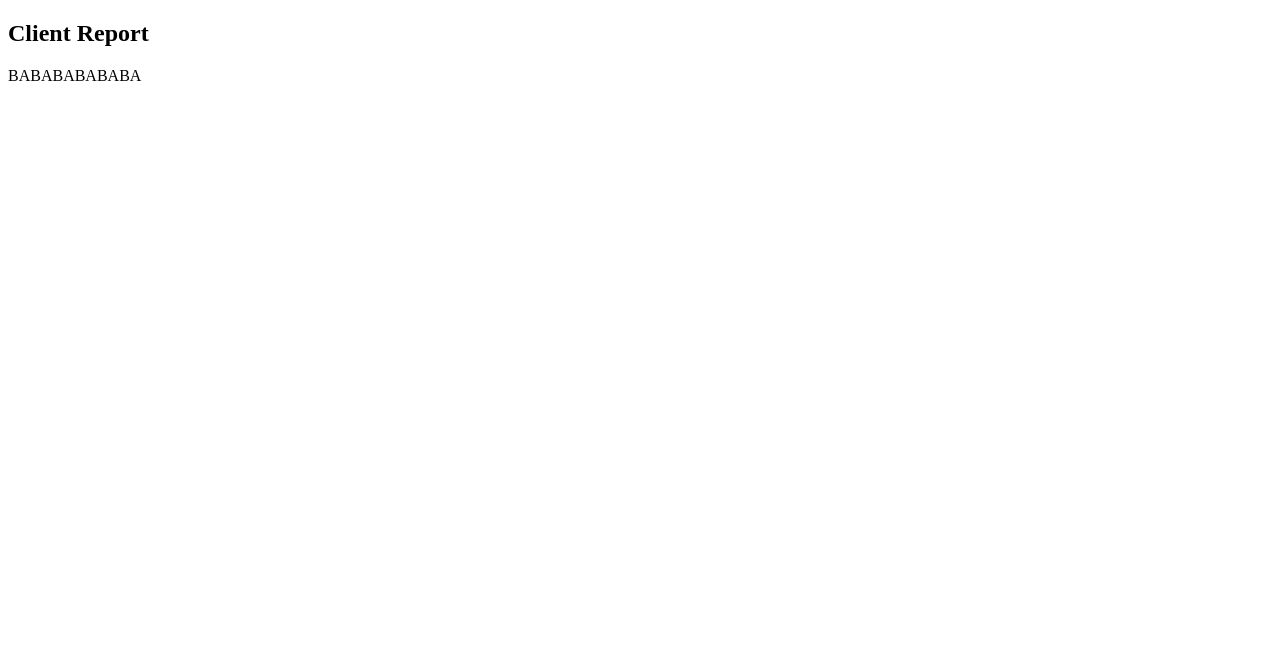
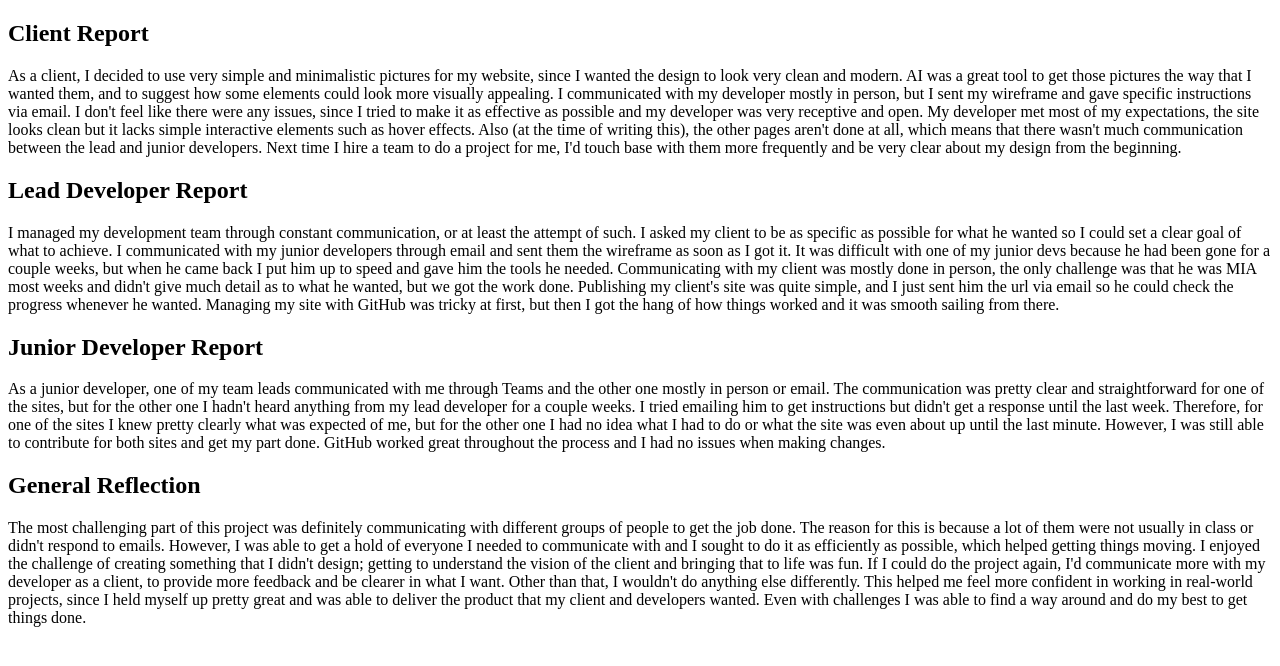
Before and after one commit to andresmoraless/wdd130, a plain HTML site: page client_report.html in a window 1280 px wide. Drawn offline with Linux system fonts and the light colour scheme.

Commit message:
Update client_report.html

```diff
--- a/client_report.html
+++ b/client_report.html
@@ -8,7 +8,18 @@
 <body>
     <div id="wrapper">
         <h2>Client Report</h2>
-        <p>BABABABABABA</p>
+        <p>As a client, I decided to use very simple and minimalistic pictures for my website, since I wanted the design to look very clean and modern. AI was a great tool to get those pictures the way that I wanted them, and to suggest how some elements could look more visually appealing. I communicated with my developer mostly in person, but I sent my wireframe and gave specific instructions via email. I don't feel like there were any issues, since I tried to make it as effective as
+        possible and my developer was very receptive and open. My developer met most of my expectations, the site looks clean but it lacks simple interactive elements such as hover effects. Also (at the time of writing this), the other pages aren't done at all, which means that there wasn't much communication between the lead and junior developers. Next time I hire a team to do a project for me, I'd touch base with them more frequently and be very clear about my design from the beginning.
+        </p>
+
+        <h2>Lead Developer Report</h2>
+        <p>I managed my development team through constant communication, or at least the attempt of such. I asked my client to be as specific as possible for what he wanted so I could set a clear goal of what to achieve. I communicated with my junior developers through email and sent them the wireframe as soon as I got it. It was difficult with one of my junior devs because he had been gone for a couple weeks, but when he came back I put him up to speed and gave him the tools he needed. Communicating with my client was mostly done in person, the only challenge was that he was MIA most weeks and didn't give much detail as to what he wanted, but we got the work done. Publishing my client's site was quite simple, and I just sent him the url via email so he could check the progress whenever he wanted. Managing my site with GitHub was tricky at first, but then I got the hang of how things worked and it was smooth sailing from there.</p>
+
+        <h2>Junior Developer Report</h2>
+        <p>As a junior developer, one of my team leads communicated with me through Teams and the other one mostly in person or email. The communication was pretty clear and straightforward for one of the sites, but for the other one I hadn't heard anything from my lead developer for a couple weeks. I tried emailing him to get instructions but didn't get a response until the last week. Therefore, for one of the sites I knew pretty clearly what was expected of me, but for the other one I had no idea what I had to do or what the site was even about up until the last minute. However, I was still able to contribute for both sites and get my part done. GitHub worked great throughout the process and I had no issues when making changes.</p>
+
+        <h2>General Reflection</h2>
+        <p>The most challenging part of this project was definitely communicating with different groups of people to get the job done. The reason for this is because a lot of them were not usually in class or didn't respond to emails. However, I was able to get a hold of everyone I needed to communicate with and I sought to do it as efficiently as possible, which helped getting things moving. I enjoyed the challenge of creating something that I didn't design; getting to understand the vision of the client and bringing that to life was fun. If I could do the project again, I'd communicate more with my developer as a client, to provide more feedback and be clearer in what I want. Other than that, I wouldn't do anything else differently. This helped me feel more confident in working in real-world projects, since I held myself up pretty great and was able to deliver the product that my client and developers wanted. Even with challenges I was able to find a way around and do my best to get things done.</p>
     </div>
 </body>
 </html>
```
